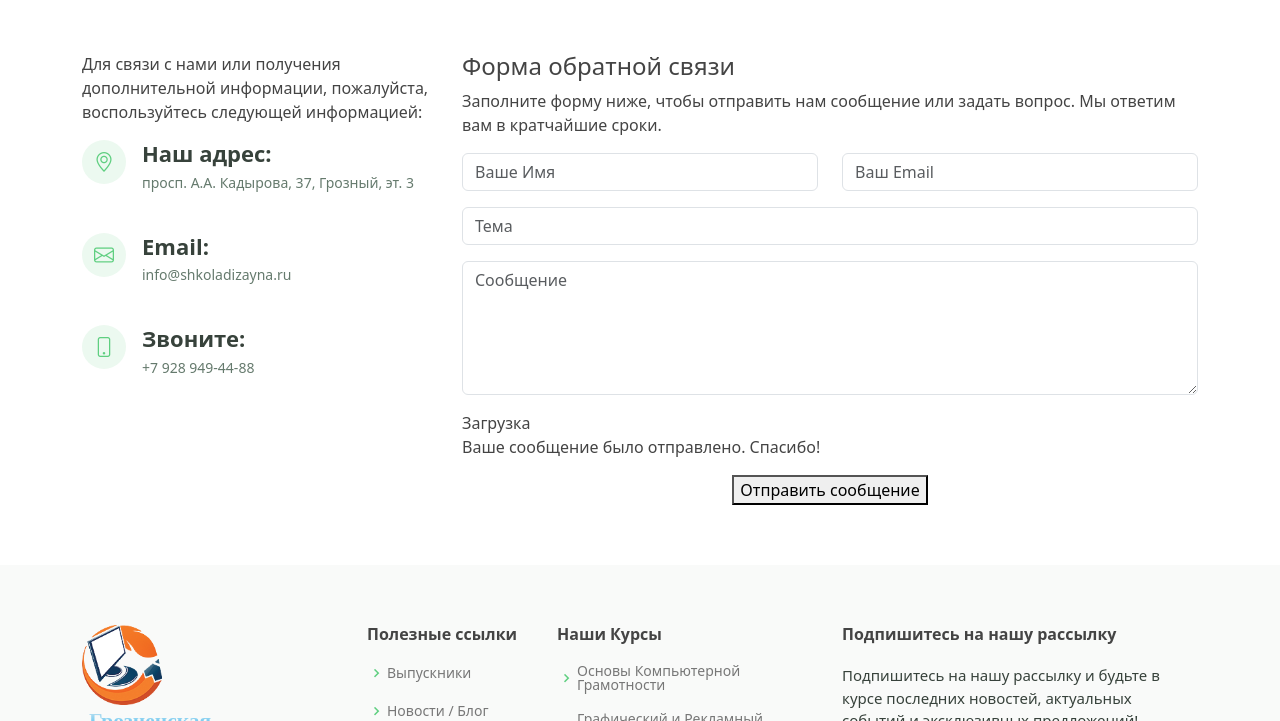
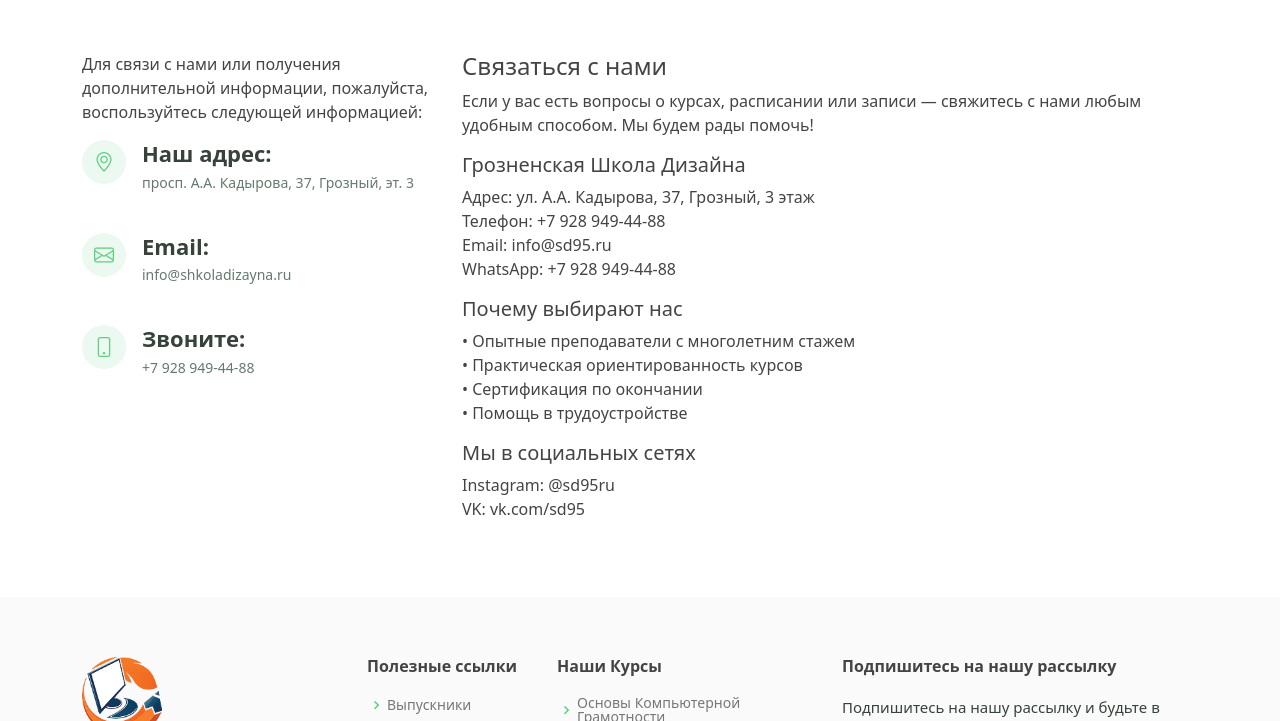
Before and after one commit to kerimtim/sd95, a plain HTML site: page contact.html in a window 1280 px wide. Shown: the part 610-1331 px from the top of the page. Drawn offline with nearby package versions, Linux system fonts and the light colour scheme; files whose address does not match are found by name.

Commit message:
Update contact.html

```diff
--- a/contact.html
+++ b/contact.html
@@ -160,33 +160,43 @@
 
           </div>
 
-          <div class="col-lg-8 mt-5 mt-lg-0">
-            <h4>Форма обратной связи</h4>
-            <p>Заполните форму ниже, чтобы отправить нам сообщение или задать вопрос. Мы ответим вам в кратчайшие сроки.</p>
-            <form action="forms/contact.html" method="post" role="form" class="php-email-form">
-              <div class="row">
-                <div class="col-md-6 form-group">
-                  <input type="text" name="name" class="form-control" id="name" placeholder="Ваше Имя" required>
-                </div>
-                <div class="col-md-6 form-group mt-3 mt-md-0">
-                  <input type="email" class="form-control" name="email" id="email" placeholder="Ваш Email" required>
-                </div>
-              </div>
-              <div class="form-group mt-3">
-                <input type="text" class="form-control" name="subject" id="subject" placeholder="Тема" required>
-              </div>
-              <div class="form-group mt-3">
-                <textarea class="form-control" name="message" rows="5" placeholder="Сообщение" required></textarea>
-              </div>
-              <div class="my-3">
-                <div class="loading">Загрузка</div>
-                <div class="error-message"></div>
-                <div class="sent-message">Ваше сообщение было отправлено. Спасибо!</div>
-              </div>
-              <div class="text-center"><button type="submit">Отправить сообщение</button></div>
-            </form>
+            <div class="col-lg-8 mt-5 mt-lg-0">
+                <h4>Связаться с нами</h4>
+                <p>
+                    Если у вас есть вопросы о курсах, расписании или записи — свяжитесь с нами любым удобным способом.
+                    Мы будем рады помочь!
+                </p>
 
-          </div>
+                <div class="space-y-6">
+
+                    <div>
+                        <h5>Грозненская Школа Дизайна</h5>
+                        <ul class="list-unstyled space-y-1">
+                            <li>Адрес: ул. А.А. Кадырова, 37, Грозный, 3 этаж</li>
+                            <li>Телефон: +7 928 949-44-88</li>
+                            <li>Email: info@sd95.ru</li>
+                            <li>WhatsApp: +7 928 949-44-88</li>
+                        </ul>
+                    </div>
+
+                    <div>
+                        <h5>Почему выбирают нас</h5>
+                        <ul class="list-unstyled space-y-1">
+                            <li>• Опытные преподаватели с многолетним стажем</li>
+                            <li>• Практическая ориентированность курсов</li>
+                            <li>• Сертификация по окончании</li>
+                            <li>• Помощь в трудоустройстве</li>
+                        </ul>
+                    </div>
+
+                    <div>
+                        <h5>Мы в социальных сетях</h5>
+                        <ul class="list-unstyled space-y-1">
+                            <li>Instagram: @sd95ru</li>
+                            <li>VK: vk.com/sd95</li>
+                        </ul>
+                    </div>
+
 
         </div>
 
```
